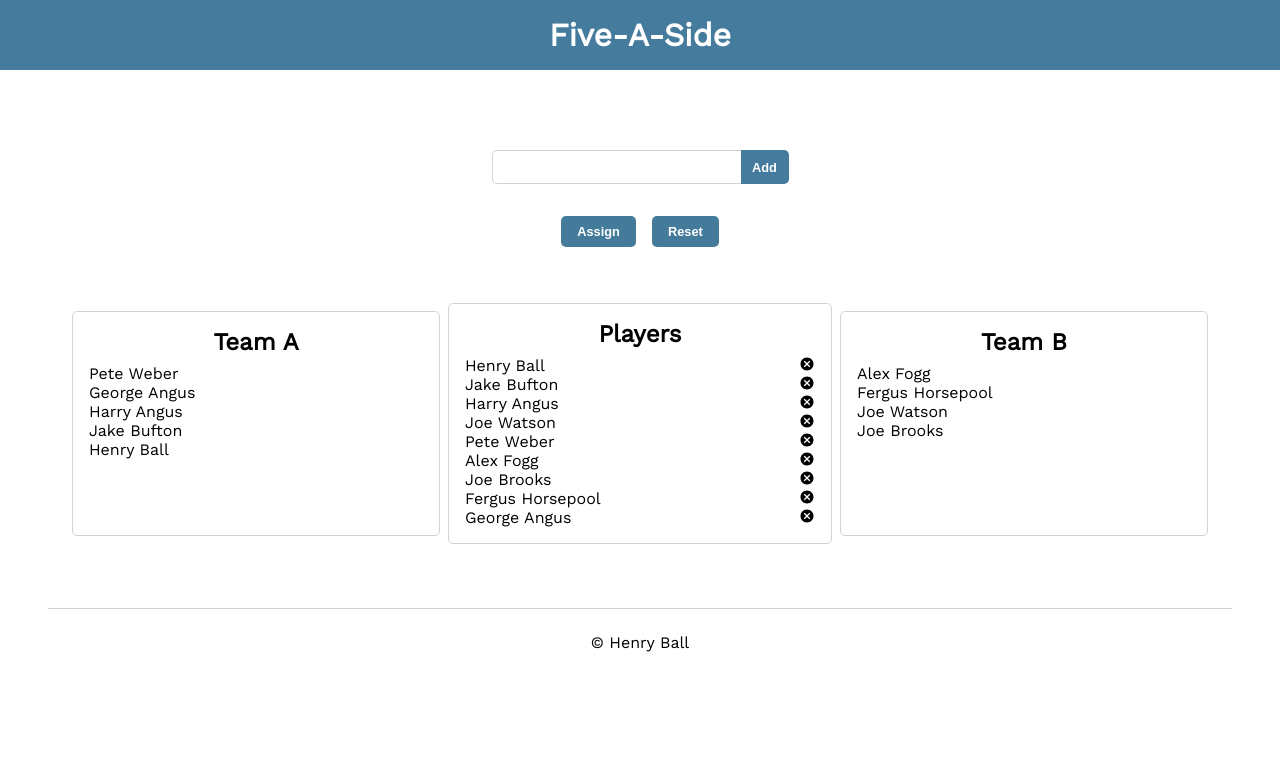
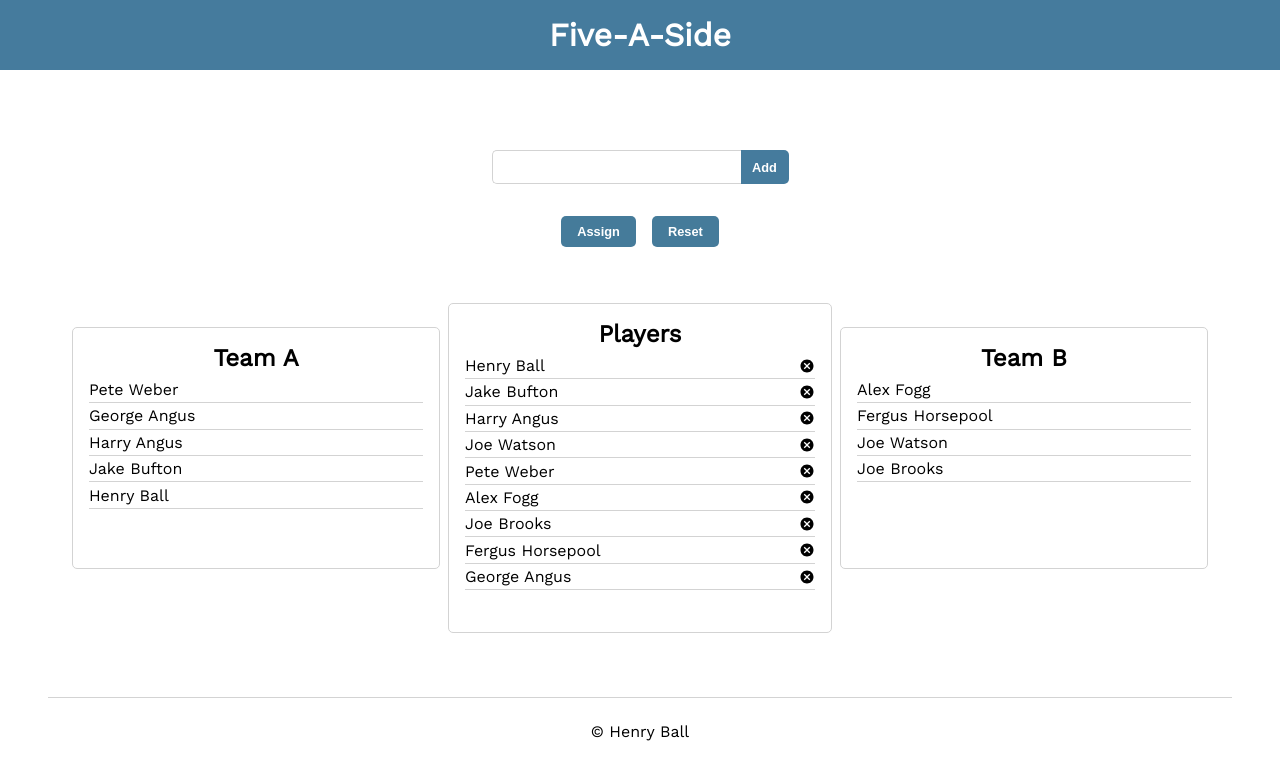
Before and after one commit to hjball/five-a-side, a React (Create React App) app: page / in a window 1280 px wide. Both pictures are taken after a click on the button "Assign". Shown: the top 780 px of the page. Built offline with nearby package versions, Linux system fonts and the light colour scheme.

Commit message:
add dividing line in playerlist and teamlist

```diff
--- a/src/App.css
+++ b/src/App.css
@@ -65,9 +65,10 @@ footer {
 .team-list-teamA,
 .team-list-teamB {
   padding: 1rem;
-  margin: 0.5rem;
+  margin: 1.5rem 0.5rem;
   border: 1px solid lightgrey;
-  border-radius: 5px; }
+  border-radius: 5px;
+  height: 13rem; }
   .team-list-teamA h2,
   .team-list-teamB h2 {
     display: flex;
@@ -76,11 +77,20 @@ footer {
   .team-list-teamA ul,
   .team-list-teamB ul {
     list-style: none; }
+  .team-list-teamA li,
+  .team-list-teamB li {
+    margin: 0.2rem 0; }
+  .team-list-teamA hr,
+  .team-list-teamB hr {
+    border: 0;
+    height: 1px;
+    background: lightgrey; }
 
 .player-list {
   padding: 1rem;
   border: 1px solid lightgrey;
-  border-radius: 5px; }
+  border-radius: 5px;
+  height: 18.5rem; }
   .player-list ul {
     list-style: none; }
   .player-list h2 {
@@ -89,7 +99,13 @@ footer {
     margin-bottom: 0.5rem; }
   .player-list li {
     display: flex;
-    justify-content: space-between; }
+    justify-content: space-between;
+    align-items: center;
+    margin: 0.2rem 0; }
+  .player-list hr {
+    border: 0;
+    height: 1px;
+    background: lightgrey; }
 
 header {
   padding: 1rem;
--- a/src/components/PlayerList.jsx
+++ b/src/components/PlayerList.jsx
@@ -6,12 +6,15 @@ const PlayerList = ({ players, handleDelete }) => (
 		<ul>
 		{/* iterate over players array and render a list item containing player */}
 		{ players.map((item, index) => (
+			<React.Fragment>
 				<li key={ index }>{ item.player }
 					<ion-icon
 						name="close-circle"
 						onClick={ () => handleDelete(item.id) }>
 					</ion-icon>
 				</li>
+				<hr />
+			</React.Fragment>
 		))}
 		</ul>
 	</div>
--- a/src/components/TeamList.jsx
+++ b/src/components/TeamList.jsx
@@ -7,7 +7,10 @@ const TeamList = ({ team, teamA, teamB, className }) => (
 		<ul>
 		{/* iterate over correct team and render a list item containing player name */}
 		{ (team === "Team A" ? teamA : teamB).map((item, index) => (
-			<li key={ index }>{ item.player }</li>
+			<React.Fragment>
+				<li key={ index }>{ item.player }</li>
+				<hr />
+			</React.Fragment>
 		))}
 		</ul>
 	</div>
--- a/src/data/reducers/resetPlayers.js
+++ b/src/data/reducers/resetPlayers.js
@@ -4,5 +4,7 @@ export default (state, action) => {
 		...state,
 		// reset players array to be empty
 		players: [],
+		teamA: [],
+		teamB: [],
 	}
 };
--- a/src/scss/_playerlist.scss
+++ b/src/scss/_playerlist.scss
@@ -2,6 +2,7 @@
 	padding: 1rem;
 	border: 1px solid lightgrey;
 	border-radius: 5px;
+	height: 18.5rem;
 
 	ul {
 		list-style: none;
@@ -16,5 +17,13 @@
 	li {
 		display: flex;
 		justify-content: space-between;
+		align-items: center;
+		margin: 0.2rem 0;
+	}
+
+	hr {
+		border: 0;
+		height: 1px;
+		background: lightgrey;
 	}
 }
--- a/src/scss/_teamlist.scss
+++ b/src/scss/_teamlist.scss
@@ -1,9 +1,10 @@
 .team-list-teamA,
 .team-list-teamB {
 	padding: 1rem;
-	margin: 0.5rem;
+	margin: 1.5rem 0.5rem;
 	border: 1px solid lightgrey;
 	border-radius: 5px;
+	height: 13rem;
 
 	h2 {
 		display: flex;
@@ -14,4 +15,14 @@
 	ul {
 		list-style: none;
 	}
+
+	li {
+		margin: 0.2rem 0;
+	}
+
+	hr {
+		border: 0;
+		height: 1px;
+		background: lightgrey;
+	}
 }
```
Lines whose indentation alone changed are shown as unchanged.
